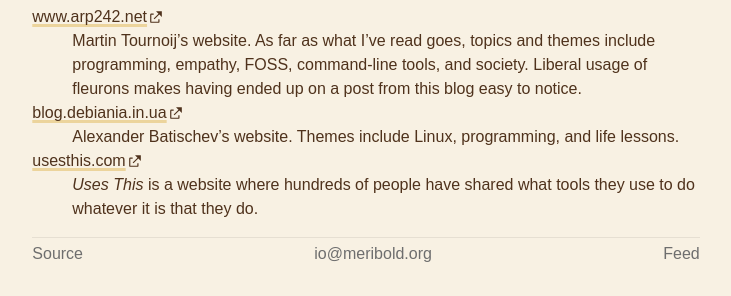
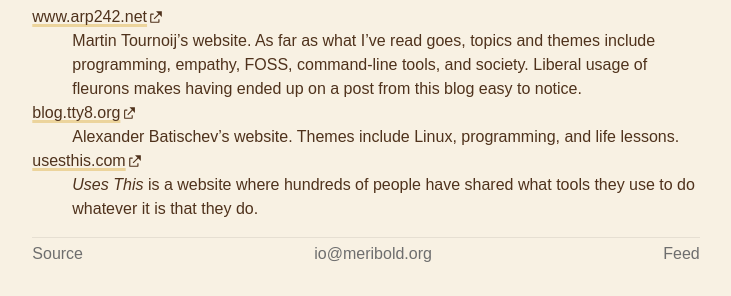
Before and after one commit to meribold/meribold.org, a Jekyll site: the page built from index.md, in a window 1280 px wide. Shown: the part 1218-1514 px from the top of the page, without its empty margins (274-1005 px from the left). Built offline with Jekyll 4.4.1, drawn with Linux system fonts in a browser that asks for light colours.

Commit message:
Fix blogroll link
The previous URL (blog.debiania.in.ua) is no longer current.

```diff
--- a/index.md
+++ b/index.md
@@ -81,7 +81,7 @@ Last but not least, I like blogrolls, so here's mine:
   programming, empathy, FOSS, command-line tools, and society.  Liberal usage of fleurons
   makes having ended up on a post from this blog easy to notice.
 
-[blog.debiania.in.ua](https://blog.debiania.in.ua)
+[blog.tty8.org](https://blog.tty8.org)
 : Alexander Batischev's website.  Themes include Linux, programming, and life lessons.
 
 [usesthis.com](https://usesthis.com)
```
